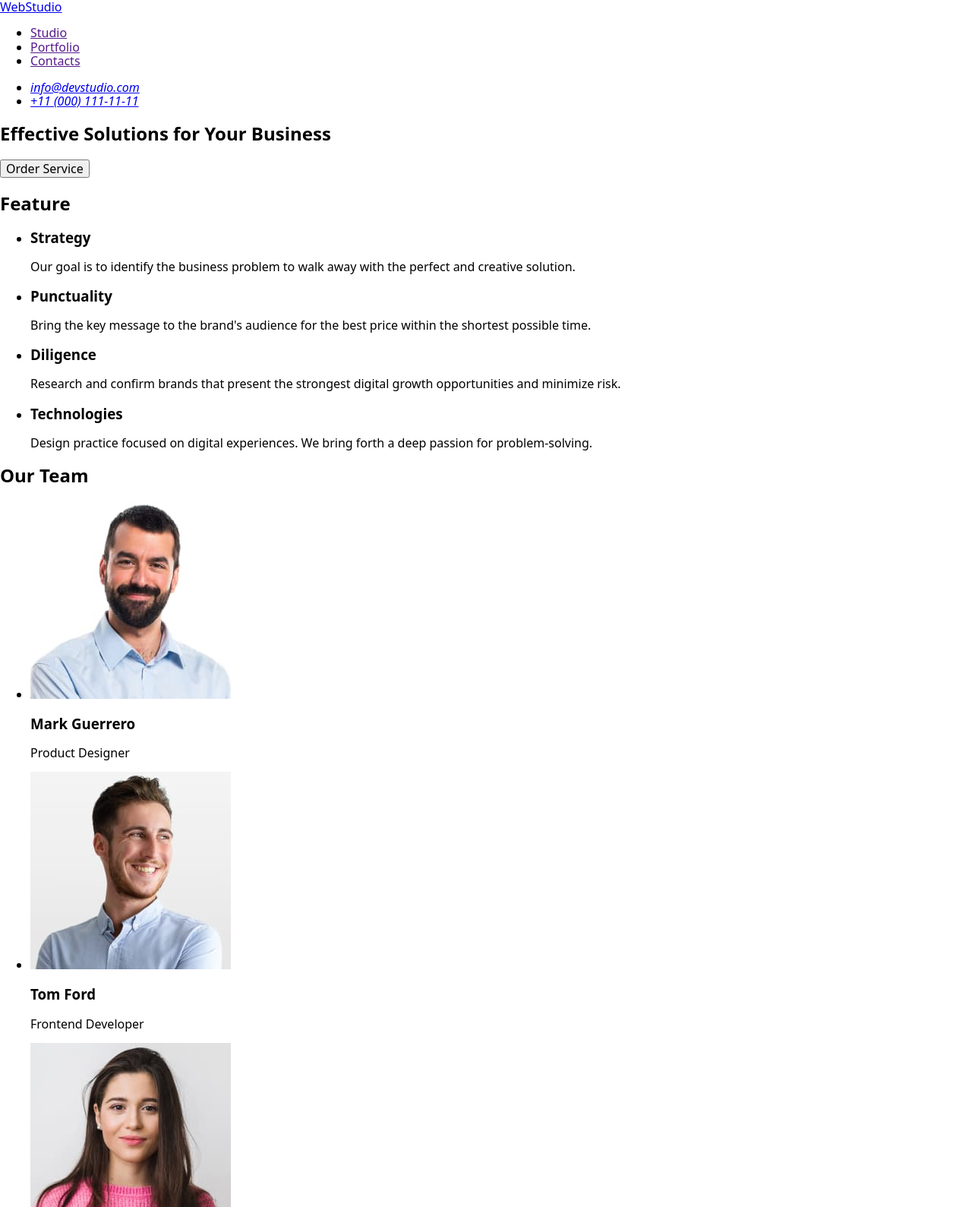
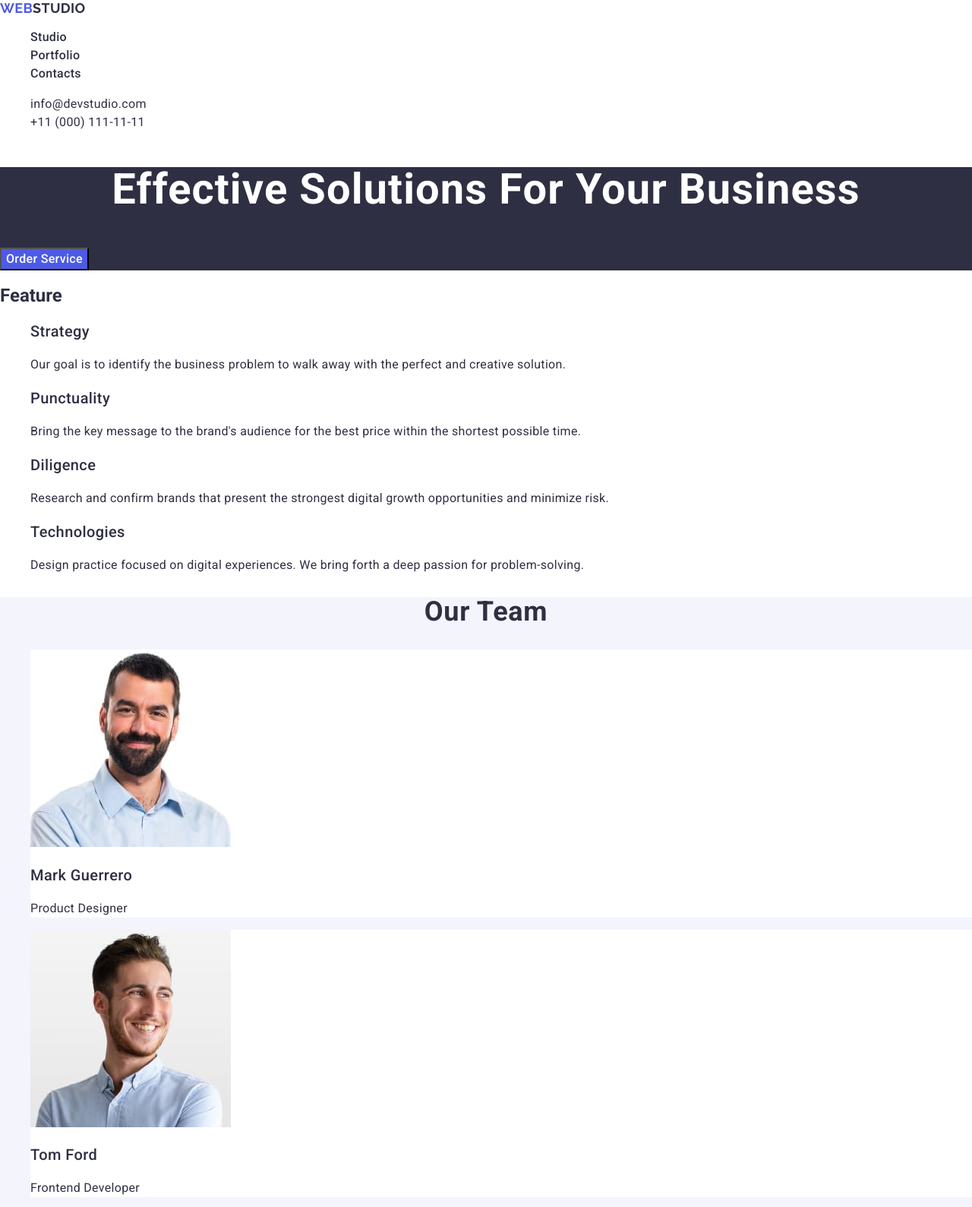
Before and after one commit to TetianaChehrina/goit-markup-hw-02, a plain HTML site: page index.html in a window 1280 px wide. Shown: the top 1589 px of the page at 76% size. Drawn offline with nearby package versions, Linux system fonts and the light colour scheme.

Commit message:
css change

```diff
--- a/css/styles.css
+++ b/css/styles.css
@@ -0,0 +1,190 @@
+
+*{text-decoration: none;}
+*{list-style-type:none}
+.logo{
+    color: #4D5AE5;
+    font-family: 'Raleway', sans-serif;
+    font-size: 18px;
+    font-style: normal;
+        font-weight: 700;
+        line-height: 1.17;
+        letter-spacing: 0.02em;
+        text-transform: uppercase;
+}
+.logo-text{
+color:#2E2F42;
+    font-family: 'Raleway', sans-serif;
+    font-size: 18px;
+    font-style: normal;
+    font-weight: 700;
+    line-height: 1.17;
+    letter-spacing: 0.02em;
+    text-transform: uppercase;
+}
+.menu-list{
+    font-family: 'Roboto', sans-serif;
+        font-size: 16px;
+            font-style: normal;
+            font-weight: 500;
+            line-height: 1.5;
+            letter-spacing: 0.02em;
+}
+
+.link-studio{
+    color: #2E2F42;
+}
+.link-studio:hover,
+.link-studio:focus,{
+    color: #404BBF;
+}
+
+.link-portfolio
+{color: #2E2F42;}
+.link-portfolio:hover,
+.link-portfolio:focus{color:#404BBF;
+}
+.link-contacts{color: #2E2F42;}
+.link-contacts:hover,
+.link-contacts:focus{color: #404BBF;}
+
+.contacts{
+    color: #434455;
+    font-family: 'Roboto', sans-serif;
+    font-size: 16px;
+        font-style: normal;
+        font-weight: 400;
+        line-height: 1.5;
+        letter-spacing: 0.02em;
+}
+.mail{color:#2E2F42}
+.mail:hover,
+.mail:focus{color: #404BBF;}
+
+.phone{color: #2E2F42;}
+.phone:hover,
+.phone:focus{color: #404BBF;}
+
+
+body {
+    color: #2E2F42;
+    font-family: 'Roboto',
+        sans-serif;
+}
+.title{
+    background-color: #2E2F42;
+}
+.page-title{
+    color: #FFF;
+    font-size: 56px;
+        font-style: normal;
+        font-weight: 700;
+        line-height: 1.07;
+        letter-spacing: 1.12px;
+        text-transform: capitalize;
+        text-align: center;
+}
+.page-button{
+    background-color: #4D5AE5;
+    color: #FFF;
+    cursor: pointer;
+    font-family: inherit;
+    font-size: 16px;
+        font-weight: 500;
+        line-height: 1.5;
+        letter-spacing: 0.02em;
+}
+
+.page-button:hover,
+.page-button:focus{
+    background-color: #404BBF;
+}
+.benefits-title{
+    font-size: 20px;
+        font-weight: 500;
+        line-height: 1.2;
+        letter-spacing: 0.02em;
+}
+.benefits-text{
+    font-size: 16px;
+        line-height: 1.5;
+        letter-spacing: 0.02em;
+}
+.team{
+    background-color: #F4F4FD;
+}
+.team-title{
+    font-size: 36px;
+        font-weight: 700;
+        line-height: 1.11;
+        letter-spacing: 0.02em;
+        text-transform: capitalize;
+        text-align: center;
+}
+.team-item-list{
+    background-color: #FFF;
+}
+.team-item{
+    font-size: 20px;
+        font-weight: 500;
+        line-height: 1.2;
+        letter-spacing: 0.02em;
+}
+.team-text{
+    font-size: 16px;
+        line-height: 1.5;
+        letter-spacing: 0.02em;
+}
+.page-portfolio{
+    background-color: #FFF;}
+.title-portfolio{
+    ont-size: 36px;
+        font-weight: 700;
+        line-height: 1.11;
+        letter-spacing: 0.02em;
+        text-transform: capitalize;
+        text-align: center;
+}
+.item-title{
+    font-size: 20px;
+        font-weight: 500;
+        line-height: 1.2;
+        letter-spacing: 0.02em;
+}
+.portfolio-item-text{
+    font-size: 16px;
+        line-height: 1.5;
+        letter-spacing: 0.02em;
+}
+.down{
+    background-color: #2E2F42;
+}
+.text-footer{
+    font-size: 16px;
+        line-height: 1.5;
+        letter-spacing: 0.02em;
+}
+
+.logo-footer{
+    color: #4D5AE5;
+    font-family: 'Raleway', sans-serif;
+    font-size: 18px;
+    font-weight: 700;
+    line-height: 1.17;
+    letter-spacing: 0.02em;
+    text-transform: uppercase;
+}
+
+.logo-text-footer{
+    color:#F4F4FD;
+    font-family: 'Raleway', sans-serif;
+    font-size: 18px;
+    font-weight: 700;
+    line-height: 1.17;
+    letter-spacing: 0.02em;
+    text-transform: uppercase;}
+    .text-footer{
+        color:#F4F4FD;
+        font-size: 16px;
+            line-height: 1.5;
+            letter-spacing: 0.02em;
+    }
--- a/index.html
+++ b/index.html
@@ -12,139 +12,144 @@
     <link rel="stylesheet" href="./css/styles.css">
 </head>
 <body>
-    <header>
-        <nav>
-            <a href="./index.html">WebStudio</a>
-            <ul>
-                <li><a href="">Studio</a></li>
-                <li><a href="">Portfolio</a></li>
-                <li><a href="">Contacts</a></li>
+    <header class="page-header">
+        <nav class="navigation">
+            <a class="logo" href="./index.html">Web<span class="logo-text">Studio</span></a>
+            <ul class="menu-list">
+                <li class="menu-item"><a class="link-studio" href="./index.html">Studio</a></li>
+                <li class="menu-item"><a class="link-portfolio" href="">Portfolio</a></li>
+                <li class="menu-item"><a class="link-contacts" href="">Contacts</a></li>
             </ul>
         </nav>
-        <address>
+        <address class="contacts">
             <ul>
-                <li><a href="mailto:info@devstudio.com">info@devstudio.com</a></li>
-                <li><a href="tel:+110001111111">+11 (000) 111-11-11</a></li>
+                <li class="link-contacts"><a class="mail" href="mailto:info@devstudio.com">info@devstudio.com</a></li>
+                <li class="link-contacts"><a class="phone" href="tel:+110001111111">+11 (000) 111-11-11</a></li>
             </ul>
         </address>
     </header>
    <main>
-    <section>
-    <h1>Effective Solutions for Your Business</h1>
-    <button type="button">Order Service</button>
+    <!--Section title-->
+    <section class="title">
+    <h1 class="page-title">Effective Solutions for Your Business</h1>
+    <button class="page-button" type="button">Order Service</button>
 </section>
-    <section>
+<!--Section 1 description-->
+    <section class="benefits-group">
         <h2>Feature</h2>
-        <ul>
-            <li>
-                <h3>Strategy</h3>
-                <p>Our goal is to identify the business
+        <ul class="benefits-list">
+            <li class="benefits-item">
+                <h3 class="benefits-title">Strategy</h3>
+                <p class="benefits-text">Our goal is to identify the business
                 problem to walk away with the perfect and creative solution.
                 </p>
             </li>
-                <li>
-                    <h3>Punctuality</h3>
-                <p>Bring the key message to the brand's audience for the best price within the shortest possible time.
+                <li class="benefits-item">
+                    <h3 class="benefits-title">Punctuality</h3>
+                <p class="benefits-text">Bring the key message to the brand's audience for the best price within the shortest possible time.
+                </p>
+            </li>
+                <li class="benefits-item">
+                    <h3 class="benefits-title">Diligence</h3>
+                <p class="benefits-text">Research and confirm brands that present the strongest digital growth opportunities and minimize risk.
                 </p>
             </li>
                 <li>
-                    <h3>Diligence</h3>
-                <p>Research and confirm brands that present the strongest digital growth opportunities and minimize risk.
-                </p>
-            </li>
-                <li>
-                    <h3>Technologies</h3>
-                <p>Design practice focused on digital experiences. We bring forth a deep passion for problem-solving.
+                    <h3 class="benefits-title">Technologies</h3>
+                <p class="benefits-text">Design practice focused on digital experiences. We bring forth a deep passion for problem-solving.
                 </p>
             </li>
         </ul>
     </section>
-    <section>
-        <h2>Our Team</h2>
+    <!--Section 2 Our Team-->
+    <section class="team">
+        <h2 class="team-title">Our Team</h2>
         <ul>
-            <li>
+            <li class="team-item-list">
                 <img src="./images/TeamCard1.jpg"
                 width="264"
                 alt="Mark Guerrero">
-                <h3>Mark Guerrero</h3>
-                <p>Product Designer</p>
+                <h3 class="team-item">Mark Guerrero</h3>
+                <p class="team-text">Product Designer</p>
             </li>
-            <li>
+            <li class="team-item-list">
                 <img src="./images/TeamCard2.jpg"
                 width="264"
                 alt="Tom Ford">
-                <h3>Tom Ford</h3>
-                <p>Frontend Developer</p>
+                <h3 class="team-item">Tom Ford</h3>
+                <p class="team-text">Frontend Developer</p>
             </li>
-            <li>
+            <li class="team-item-list">
                 <img src="./images/TeamCard3.jpg"
                 width="264"
                 alt="Camila Garcia">
-                <h3>Camila Garcia</h3>
-                <p>Marketing</p>
+                <h3 class="team-item">Camila Garcia</h3>
+                <p class="team-text">Marketing</p>
             </li>
-            <li>
+            <li class="team-item-list">
                 <img src="./images/TeamCard4.jpg"
                 width="264"
                 alt="Daniel Wilson">
-                <h3>Daniel Wilson</h3>
-                <p>UI Designer</p>
+                <h3 class="team-item">Daniel Wilson</h3>
+                <p class="team-text">UI Designer</p>
             </li>
         </ul>
     </section>
-    <section>
-        <h2>Our Portfolio</h2>
-        <ul>
-         <li>
+    <!--Section 3 Our Portfolio-->
+    <section class="page-portfolio">
+        <h2 class="title-portfolio">Our Portfolio</h2>
+        <ul class="portfolio-list">
+         <li class="portfolio-item">
             <img src="./images/projectcard1.jpg"
             width="360"
             alt="Bank windows">
             <h3>Banking-App</h3>
-            <p>App</p>
+            <p class="portfolio-item-text">App</p>
          </li>
-         <li>
+         <li class="portfolio-item">
             <img src="./images/projectcard2.jpg"
             width="360"
             alt="Telefon-payment">
-            <h3>Cashless Payment</h3>
-            <p>Marketing</p>
+            <h3 class="item-title">Cashless Payment</h3>
+            <p class="portfolio-item-text">Marketing</p>
          </li>
-         <li>
+         <li class="portfolio-item">
             <img src="./images/projectcard3.jpg"
             width="360"
             alt="Laptop">
-            <h3>Meditation App</h3>
-            <p>App</p>
+            <h3 class="item-title">Meditation App</h3>
+            <p class="portfolio-item-text">App</p>
          </li>
-         <li>
+         <li class="portfolio-item">
             <img src="./images/projectcard4.jpg"
             width="360"
             alt="Car">
-            <h3>Taxi Service</h3>
-            <p>Marketing</p>
+            <h3 class="item-title">Taxi Service</h3>
+            <p class="portfolio-item-text">Marketing</p>
          </li>
-         <li>
+         <li class="portfolio-item">
             <img src="./images/projectcard5.jpg"
             width="360"
             alt="Phone">
-            <h3>Screen Illustrations</h3>
-            <p>Design</p>
+            <h3 class="item-title">Screen Illustrations</h3>
+            <p class="portfolio-item-text">Design</p>
          </li>
-         <li>
+         <li class="portfolio-item">
             <img src="./images/projectcard6.jpg"
             width="360"
             alt="Girl">
-            <h3>Online Courses</h3>
-            <p>Marketing</p>
+            <h3 class="item-title">Online Courses</h3>
+            <p class="portfolio-item-text">Marketing</p>
          </li>
 
         </ul>
     </section>
 
    </main>
-   <footer>
-    <a href="./index.html">WebStudio</a>
-    <p>Increase the flow of customers and sales for your business with digital marketing & growth solutions.
+   <!--Footer logo-->
+   <footer class="down">
+    <a class="logo-footer" href="./index.html">Web<span class="logo-text-footer">Studio</span></a>
+    <p class="text-footer">Increase the flow of customers and sales for your business with digital marketing & growth solutions.
     </p>
 </footer>
 </body>
```
